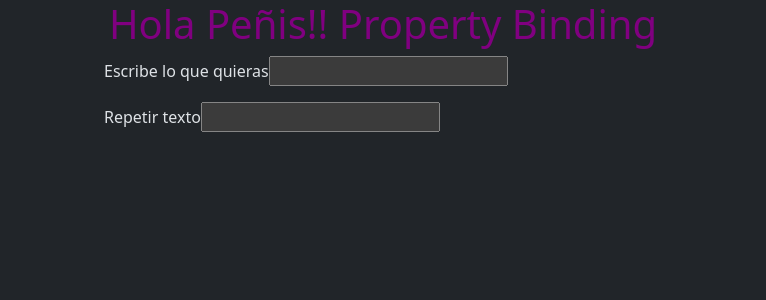
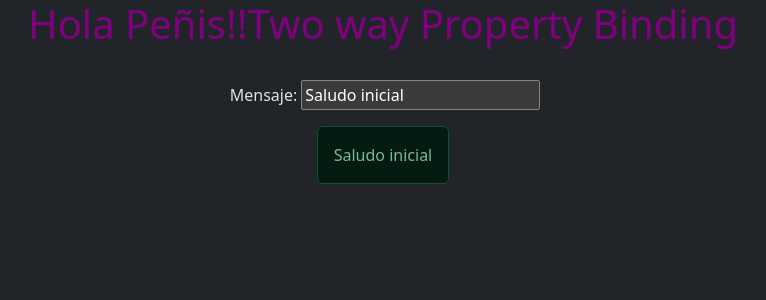
Before and after one commit to JuliaParra/Ejercicios-Angular, an Angular app: page / in a window 1280 px wide. Shown: the top 300 px of the page, without its empty margins (257-1023 px from the left). Built offline with nearby package versions, Linux system fonts and the light colour scheme.

Commit message:
practica two-way Binding

```diff
--- a/src/app/app.component.html
+++ b/src/app/app.component.html
@@ -2,7 +2,7 @@
 <div class="container">
 
     <h1 class="text-center" style="color: purple;">{{ titulo }}</h1>
-<app-replicador/>
+<app-saludar/>
 
 
 </div>
--- a/src/app/app.component.ts
+++ b/src/app/app.component.ts
@@ -7,14 +7,15 @@ import { PadreComponent } from "./padre/padre.component";
 import { HijoComponent } from "./hijo/hijo.component";
 import { MostrarMensajeComponent } from "./mostrar-mensaje/mostrar-mensaje.component";
 import { ReplicadorComponent } from "./replicador/replicador.component";
+import { SaludarComponent } from "./saludar/saludar.component";
 
 @Component({
   selector: 'app-root',
   standalone: true,
-  imports: [RouterOutlet, NuevoComponenteComponent, ComponenteInlineComponent, InterpolacionComponent, PadreComponent, HijoComponent, MostrarMensajeComponent, ReplicadorComponent],
+  imports: [RouterOutlet, NuevoComponenteComponent, ComponenteInlineComponent, InterpolacionComponent, PadreComponent, HijoComponent, MostrarMensajeComponent, ReplicadorComponent, SaludarComponent],
   templateUrl: './app.component.html',
   styleUrl: './app.component.css'
 })
 export class AppComponent {
-  titulo = 'Hola Peñis!! Property Binding';
+  titulo = 'Hola Peñis!!Two way Property Binding';
 }
--- /dev/null
+++ b/src/app/saludar/saludar.component.html
@@ -0,0 +1,11 @@
+<div class="d-flex justify-content-center">
+    <div class="w-40 mt-4">
+        <label for="inputTexto" class="mx-1">Mensaje:</label>
+        <input type="text" id="inputTexto" [(ngModel)]= "saludo " autocomplete="off" />
+    </div>
+</div>
+    <div class="d-flex justify-content-center ">
+        <div class="alert alert-success mt-3 mx-auto "  >
+            {{saludo}}
+        </div>
+    </div>
--- /dev/null
+++ b/src/app/saludar/saludar.component.ts
@@ -0,0 +1,13 @@
+import { Component } from '@angular/core';
+import {FormsModule} from '@angular/forms';
+
+@Component({
+  selector: 'app-saludar',
+  standalone: true,
+  imports:  [FormsModule],
+  templateUrl: './saludar.component.html',
+  styleUrl: './saludar.component.css'
+})
+export class SaludarComponent {
+  saludo = 'Saludo inicial';
+}
```
Also changed, not shown: src/app/saludar/saludar.component.css (added).
